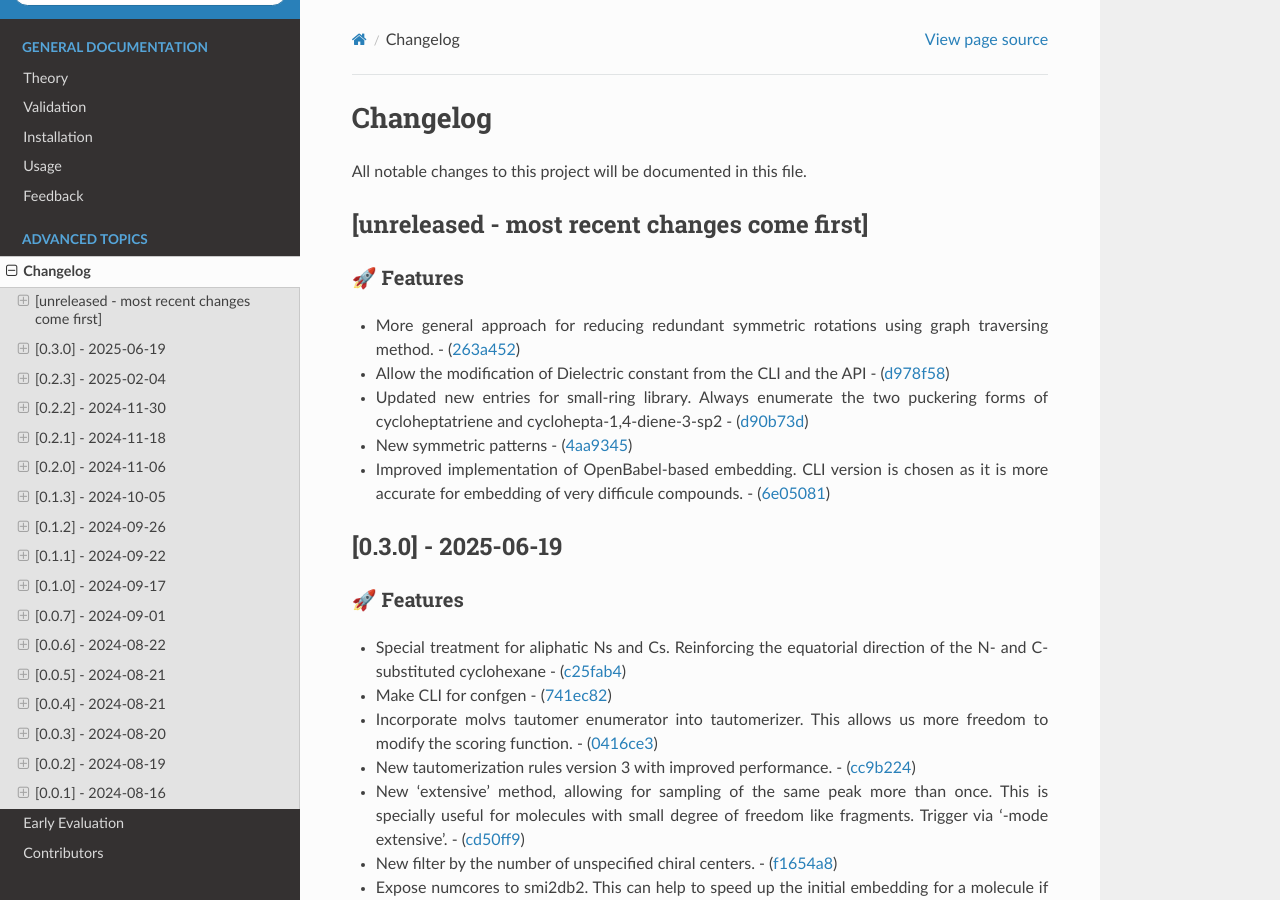
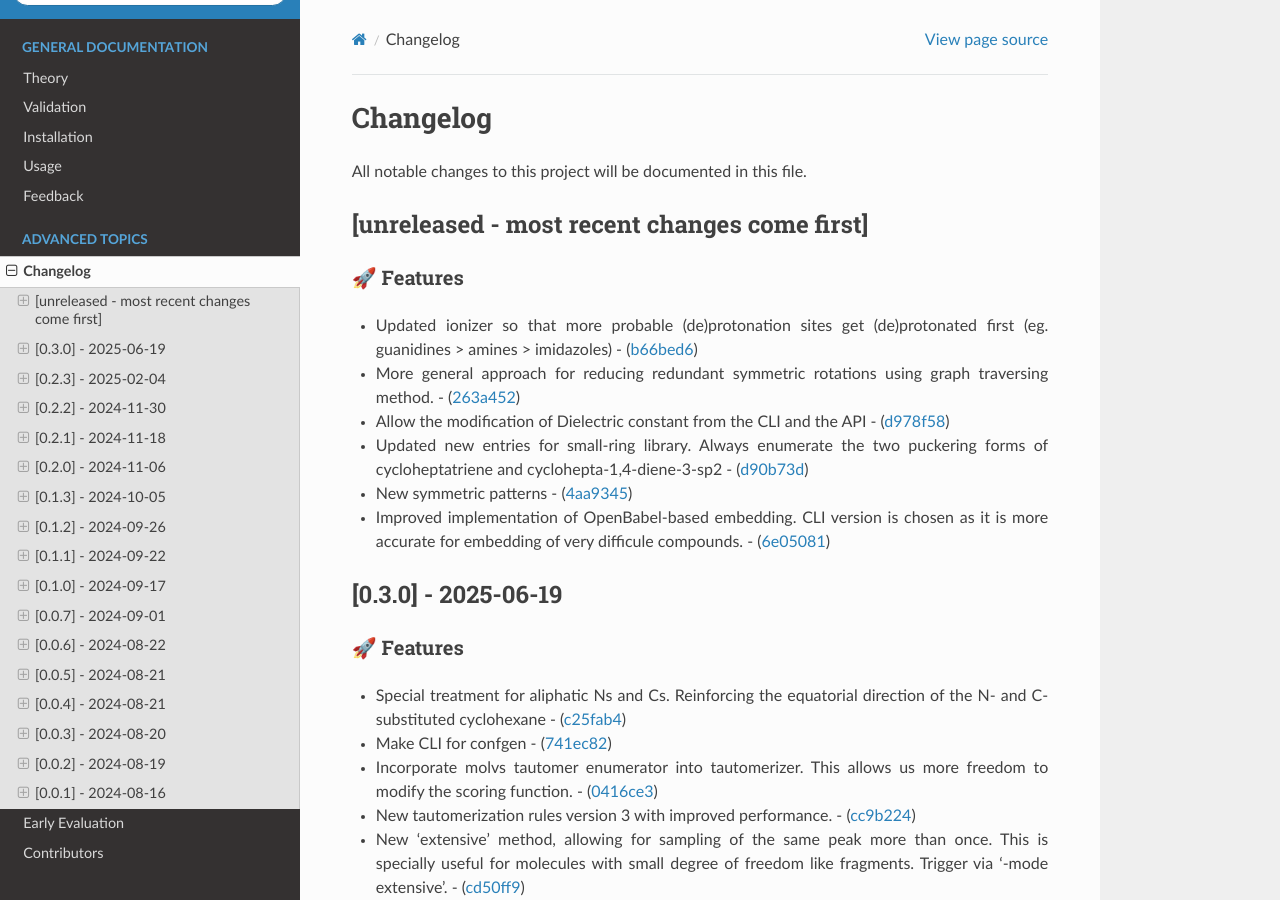
Before and after one commit to phonglam3103/msani-readthedocs, a Sphinx documentation site: the page built from docs/source/changes.rst, in a window 1280 px wide and 900 px high. Built offline with Sphinx 7.4.7 and the Read the Docs theme 3.1.0, drawn with Linux system fonts in a browser that asks for light colours; formulas are drawn with MathJax 3.

Commit message:
Update changes.rst from the software repository

```diff
--- a/docs/source/changes.rst
+++ b/docs/source/changes.rst
@@ -9,6 +9,9 @@ All notable changes to this project will be documented in this file.
 🚀 Features
 ~~~~~~~~~~~
 
+-  Updated ionizer so that more probable (de)protonation sites get
+   (de)protonated first (eg. guanidines > amines > imidazoles) -
+   (`b66bed6 <https://github.com/phonglam3103/EirVS/commit/b66bed6cec9001cfed513a09297b16a42f29a225>`__)
 -  More general approach for reducing redundant symmetric rotations
    using graph traversing method. -
    (`263a452 <https://github.com/phonglam3103/EirVS/commit/263a4521847b27dd32973c7f4e6ee15d9b97148f>`__)
```
